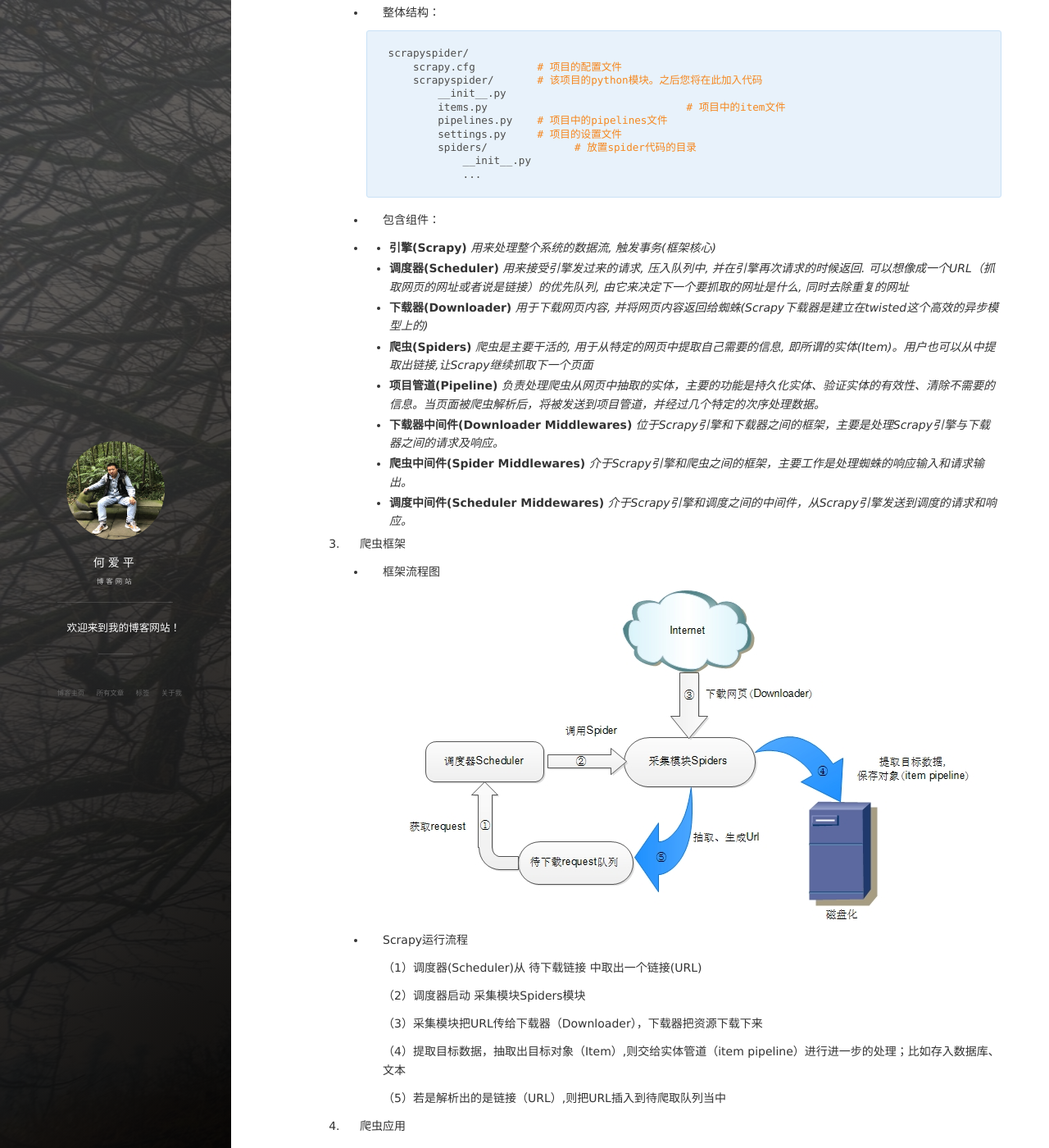
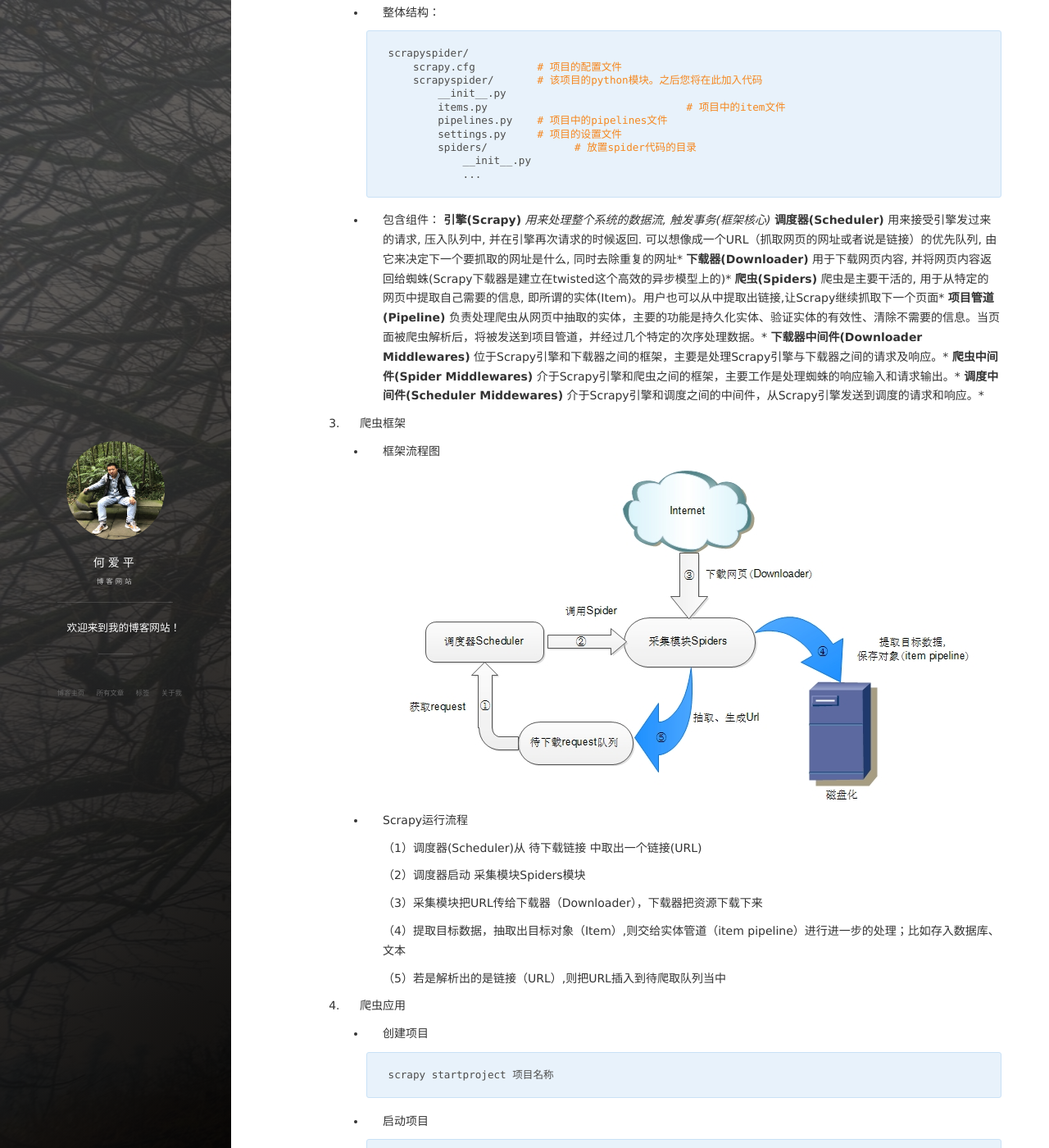
Before and after one commit to AndrewHeaiping/AndrewHeaiping.github.io., a Jekyll site: the page built from _posts/2019-06-17-爬虫之scrapy.md, in a window 1280 px wide and 1400 px high, scrolled down 300 px. Shown: the whole window at 82% size. Built offline with Jekyll 4.4.1, drawn with Linux system fonts in a browser that asks for light colours; nearby versions of some CDN libraries; comment, search, counter and statistics services are not loaded; some of the changed text lies outside the part shown.

```diff
--- a/_posts/2019-06-17-爬虫之scrapy.md
+++ b/_posts/2019-06-17-爬虫之scrapy.md
@@ -30,23 +30,22 @@ tag: 网络爬虫
      ~~~
 
    * 包含组件：
-
-   - - **引擎(Scrapy)**
+     **引擎(Scrapy)**
        *用来处理整个系统的数据流, 触发事务(框架核心)*
-     - **调度器(Scheduler)**
-       *用来接受引擎发过来的请求, 压入队列中, 并在引擎再次请求的时候返回. 可以想像成一个URL（抓取网页的网址或者说是链接）的优先队列, 由它来决定下一个要抓取的网址是什么, 同时去除重复的网址*
-     - **下载器(Downloader)**
-       *用于下载网页内容, 并将网页内容返回给蜘蛛(Scrapy下载器是建立在twisted这个高效的异步模型上的)*
-     - **爬虫(Spiders)**
-       *爬虫是主要干活的, 用于从特定的网页中提取自己需要的信息, 即所谓的实体(Item)。用户也可以从中提取出链接,让Scrapy继续抓取下一个页面*
-     - **项目管道(Pipeline)**
-       *负责处理爬虫从网页中抽取的实体，主要的功能是持久化实体、验证实体的有效性、清除不需要的信息。当页面被爬虫解析后，将被发送到项目管道，并经过几个特定的次序处理数据。*
-     - **下载器中间件(Downloader Middlewares)**
-       *位于Scrapy引擎和下载器之间的框架，主要是处理Scrapy引擎与下载器之间的请求及响应。*
-     - **爬虫中间件(Spider Middlewares)**
-       *介于Scrapy引擎和爬虫之间的框架，主要工作是处理蜘蛛的响应输入和请求输出。*
-     - **调度中间件(Scheduler Middewares)**
-       *介于Scrapy引擎和调度之间的中间件，从Scrapy引擎发送到调度的请求和响应。*
+     **调度器(Scheduler)**
+       用来接受引擎发过来的请求, 压入队列中, 并在引擎再次请求的时候返回. 可以想像成一个URL（抓取网页的网址或者说是链接）的优先队列, 由它来决定下一个要抓取的网址是什么, 同时去除重复的网址*
+     **下载器(Downloader)**
+       用于下载网页内容, 并将网页内容返回给蜘蛛(Scrapy下载器是建立在twisted这个高效的异步模型上的)*
+     **爬虫(Spiders)**
+       爬虫是主要干活的, 用于从特定的网页中提取自己需要的信息, 即所谓的实体(Item)。用户也可以从中提取出链接,让Scrapy继续抓取下一个页面*
+     **项目管道(Pipeline)**
+       负责处理爬虫从网页中抽取的实体，主要的功能是持久化实体、验证实体的有效性、清除不需要的信息。当页面被爬虫解析后，将被发送到项目管道，并经过几个特定的次序处理数据。*
+     **下载器中间件(Downloader Middlewares)**
+       位于Scrapy引擎和下载器之间的框架，主要是处理Scrapy引擎与下载器之间的请求及响应。*
+     **爬虫中间件(Spider Middlewares)**
+       介于Scrapy引擎和爬虫之间的框架，主要工作是处理蜘蛛的响应输入和请求输出。*
+     **调度中间件(Scheduler Middewares)**
+       介于Scrapy引擎和调度之间的中间件，从Scrapy引擎发送到调度的请求和响应。*
 
 3. 爬虫框架
 
```
Also changed, not shown: other parts of _posts/2019-06-17-爬虫之scrapy.md (+4 -4 lines).
